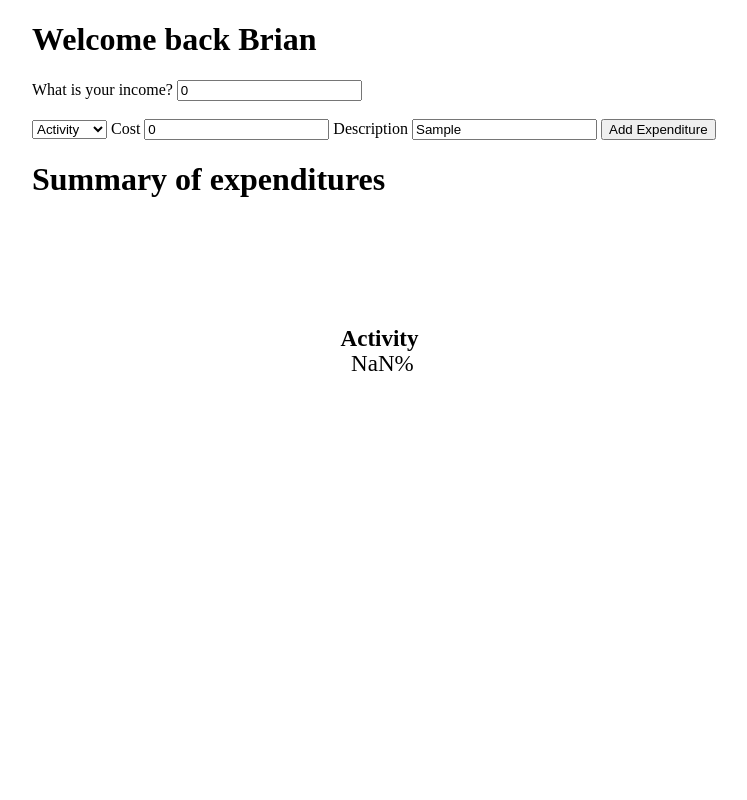
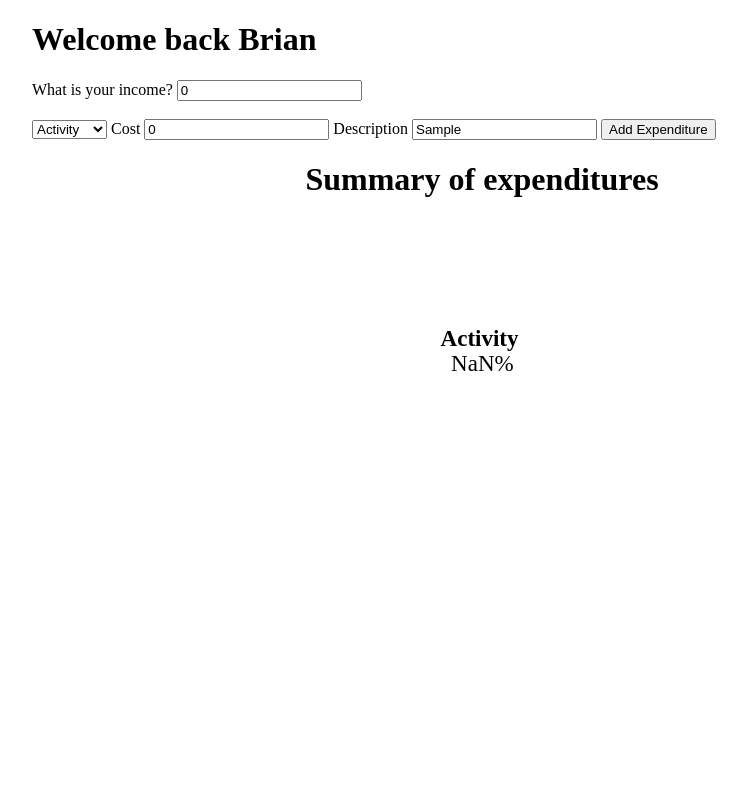
Before and after one commit to BashouT/svelteBudget, a SvelteKit app: page / in a window 1280 px wide. Both pictures are taken after typing "Sample" into the empty fields and a click on the button "Add Expenditure". Shown: the top 800 px of the page, without its empty margins (158-905 px from the left). Built offline with nearby package versions, Linux system fonts and the light colour scheme.

Commit message:
center align content

```diff
--- a/src/components/Summary.svelte
+++ b/src/components/Summary.svelte
@@ -12,6 +12,7 @@
 	$: percentageOfIncome = ((totalExpenditure / $income) * 100).toFixed(2);
 </script>
 
+<div class="summary">
 	<h1>Summary of expenditures</h1>
 	{#key $expenditures}
 		<Pie data={$groupedExpenditures} />
@@ -40,8 +41,15 @@
 			</tbody>
 		</table>
 	{/key}
+</div>
 
 <style>
+	.summary {
+		text-align: center;
+		justify-content: center;
+		align-items: center;
+	}
+
 	.net-income {
 		background-color: rgb(250, 250, 250);
 		border-radius: 25px;
@@ -57,10 +65,4 @@
 	.net-income > * {
 		flex: 1 1 160px;
 	}
-
-	/* .net-module {
-		display: inline-flex;
-		padding-left: 10%;
-		padding-right: 10%;
-	} */
 </style>
```
Lines whose indentation alone changed are shown as unchanged.
